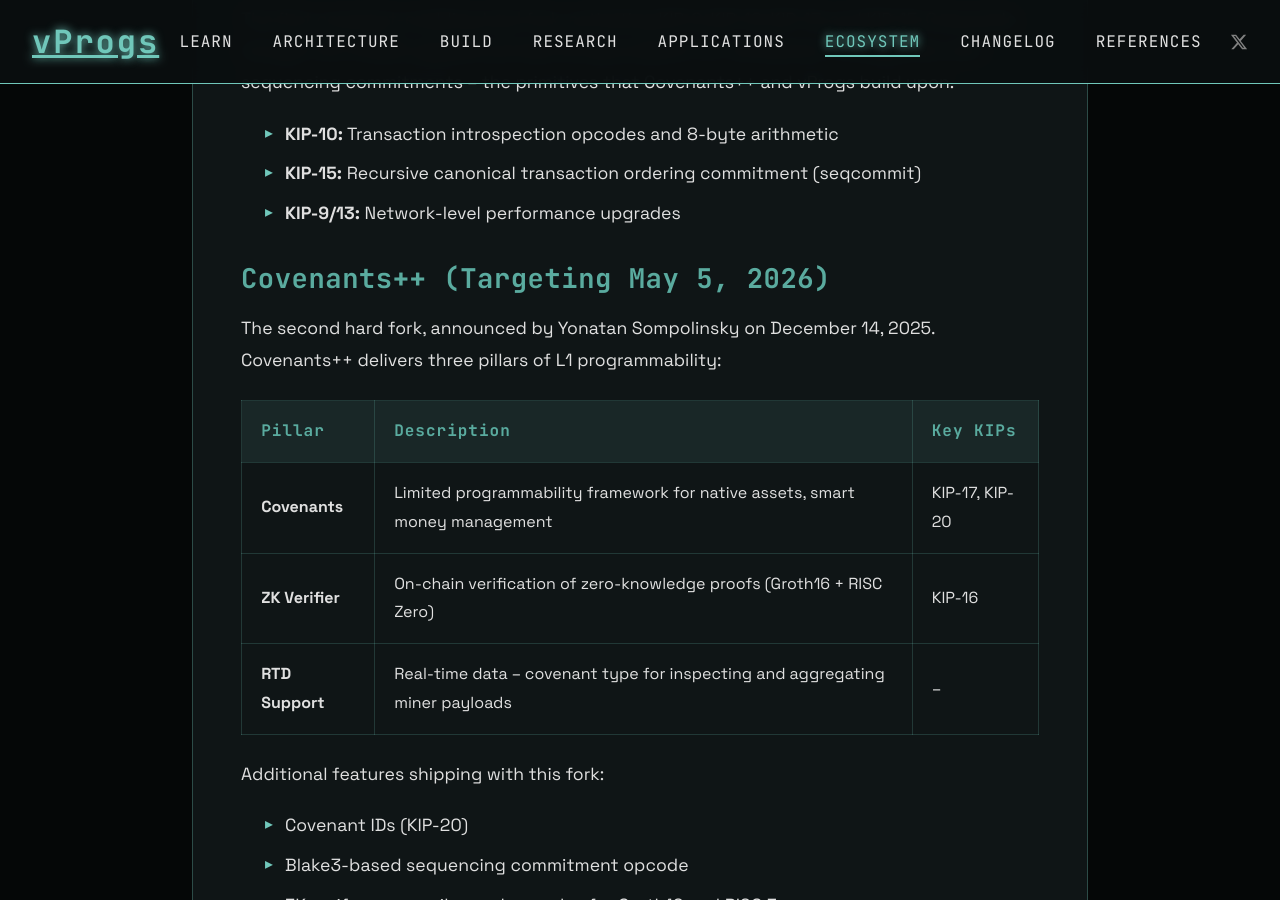
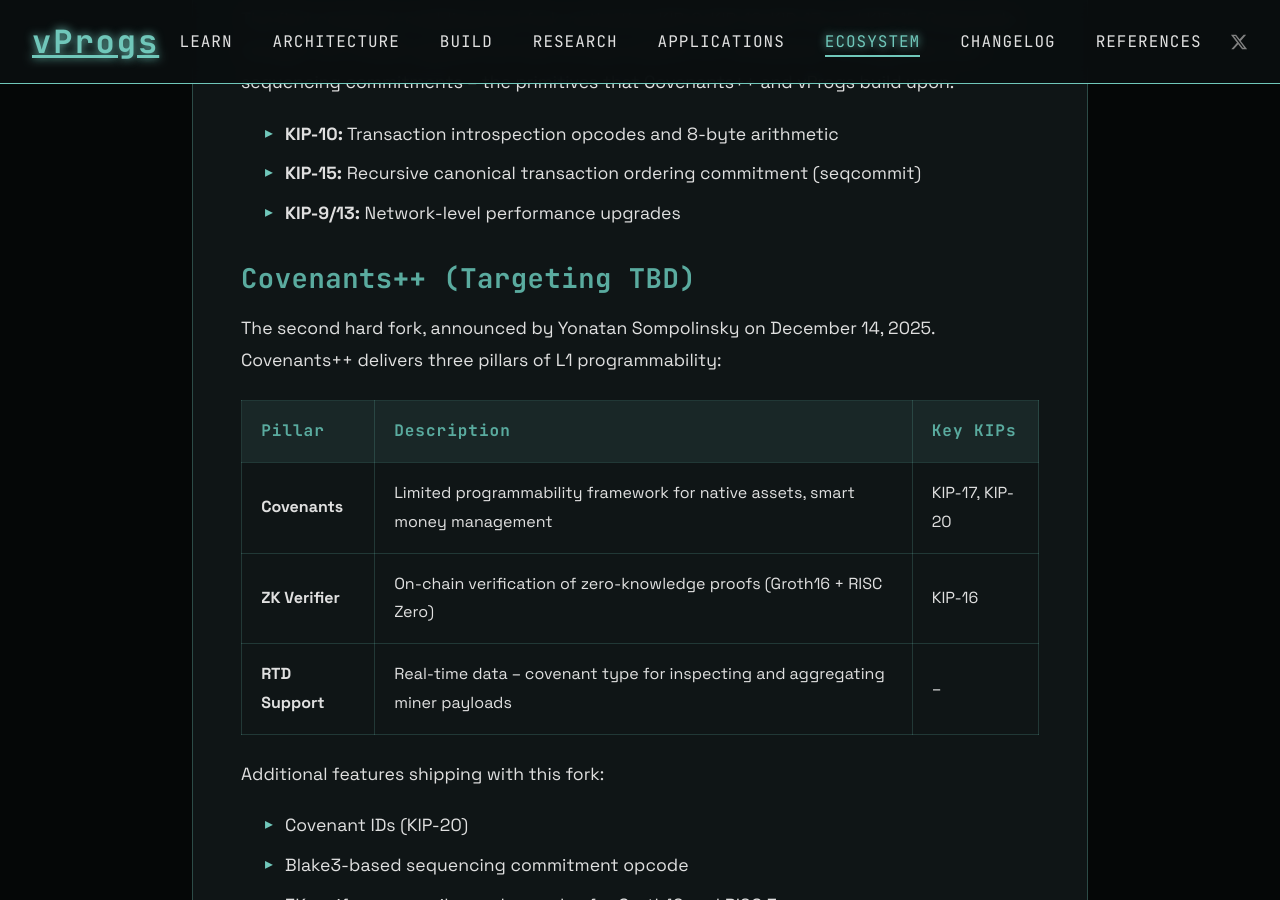
Before and after one commit to creative-inference/vprogs.xyz, a Jekyll site: the page built from ecosystem/roadmap.md, in a window 1280 px wide and 900 px high, scrolled down 640 px. Built offline with Jekyll 4.4.1, drawn with Linux system fonts in a browser that asks for light colours.

Commit message:
Update Covenants++ hard fork date to TBD [auto]

```diff
--- a/ecosystem/roadmap.md
+++ b/ecosystem/roadmap.md
@@ -19,7 +19,7 @@ The first covenant-enabling hard fork, activating KIP-9, KIP-10, KIP-13, and KIP
 - **KIP-15:** Recursive canonical transaction ordering commitment (seqcommit)
 - **KIP-9/13:** Network-level performance upgrades
 
-### Covenants++ (Targeting May 5, 2026)
+### Covenants++ (Targeting TBD)
 
 The second hard fork, announced by Yonatan Sompolinsky on December 14, 2025. Covenants++ delivers three pillars of L1 programmability:
 
```
